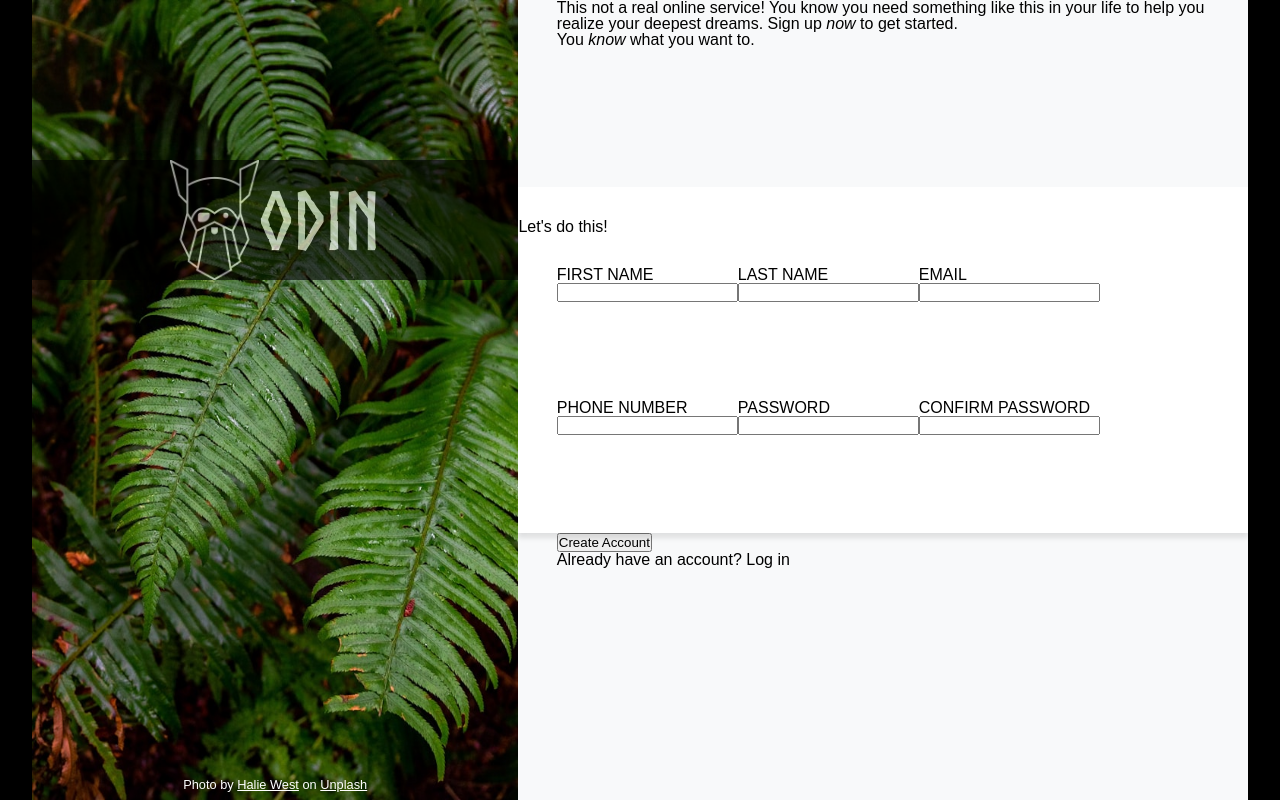
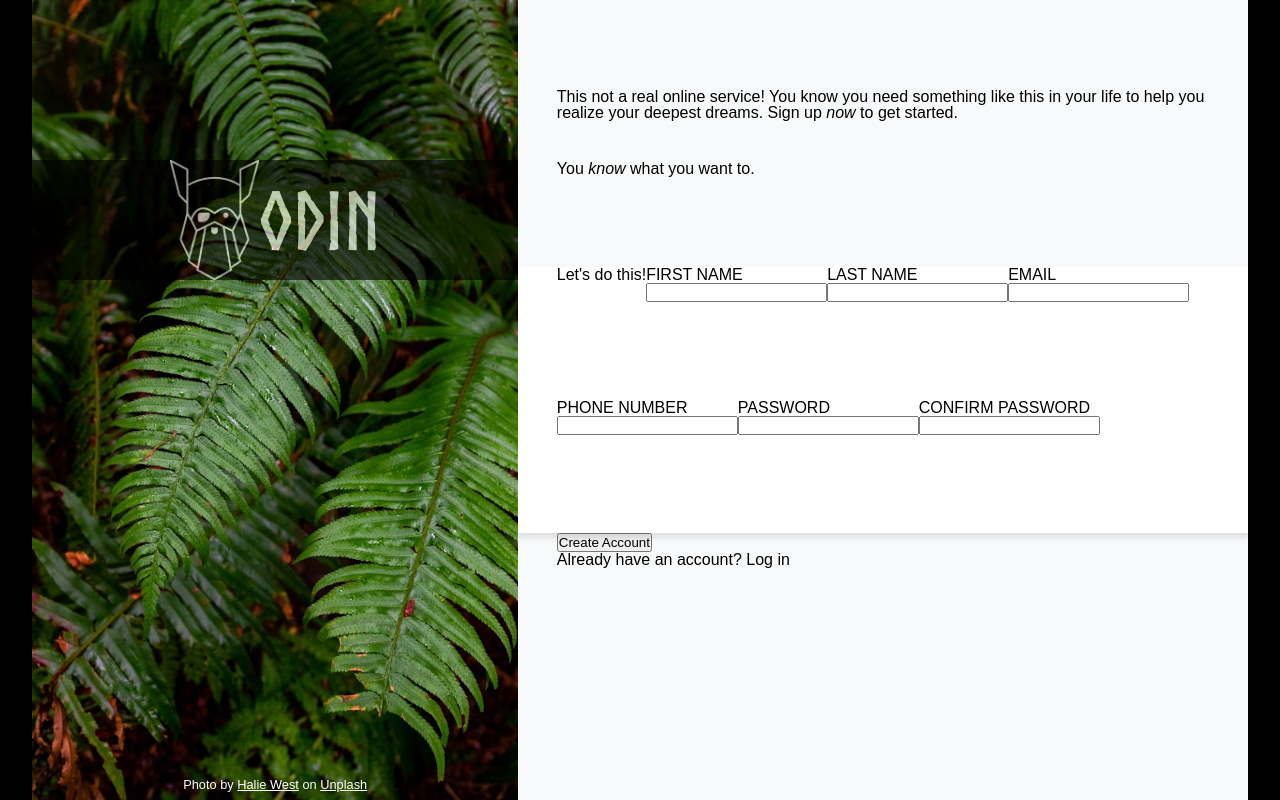
Before and after one commit to noybcoder/odin-sign-up-form, a plain HTML site: page index.html in a window 1280 px wide. Drawn offline with Linux system fonts and the light colour scheme.

Commit message:
working on styling

```diff
--- a/index.html
+++ b/index.html
@@ -20,8 +20,8 @@
             </p>
         </section>
         <form action="https://www.google.com">
-            <p>Let's do this!</p>
             <section class="info">
+                <p>Let's do this!</p>
                 <div class="fields">
                     <label for="fname">FIRST NAME</label>
                     <input type="text" id="fname" name="fname">
--- a/style.css
+++ b/style.css
@@ -81,9 +81,16 @@ legend {
 	font-size: 1.2rem;
 }
 
-section, fieldset {
+.intro, .info, .account {
+	padding-left: 3vw;
 	height: calc(100vh / 3);
-	padding-left: 3vw;
+}
+
+.intro {
+	display: flex;
+	flex-direction: column;
+	justify-content: center;
+	row-gap: 5vh;
 }
 
 .info {
```
